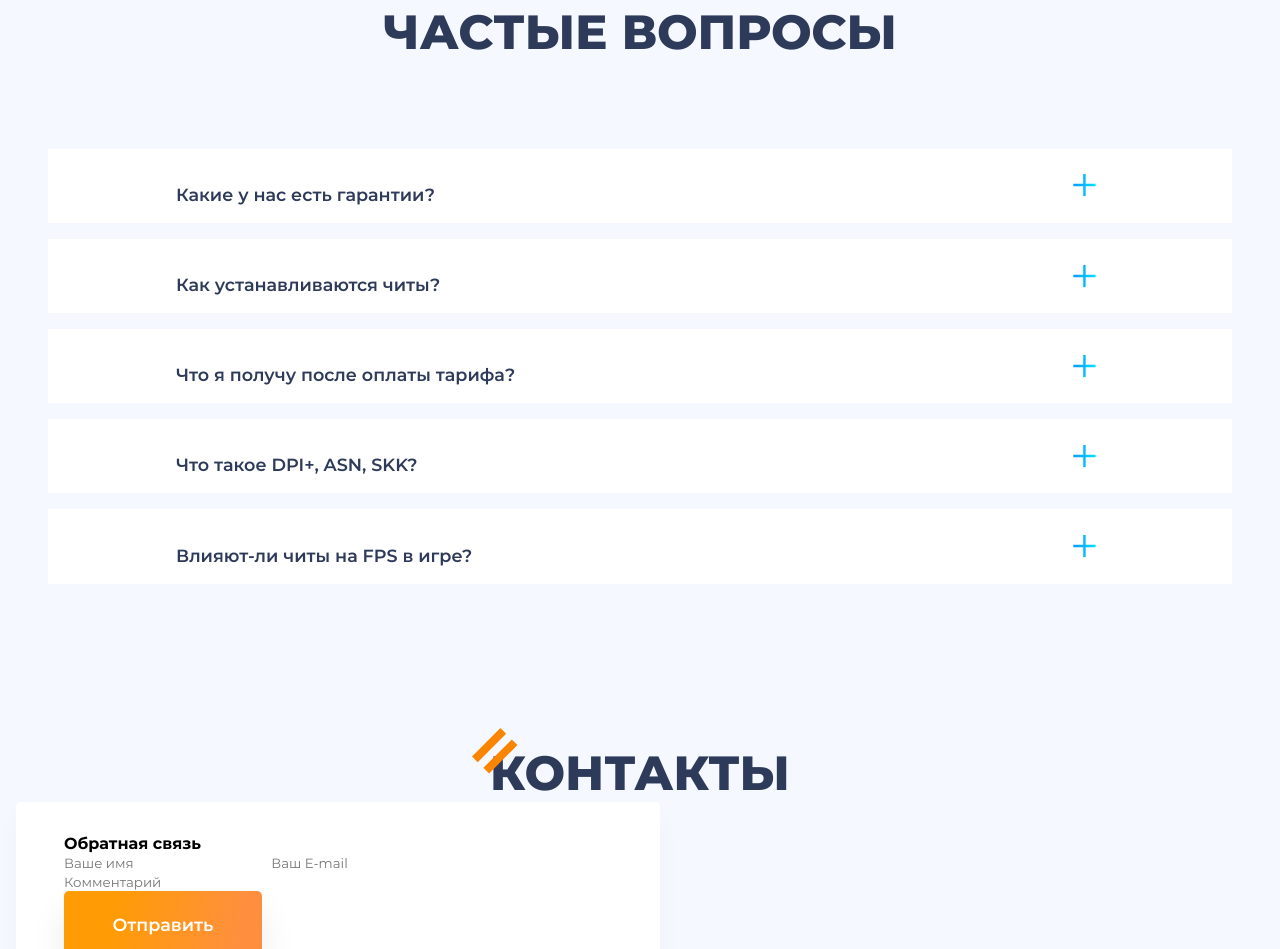
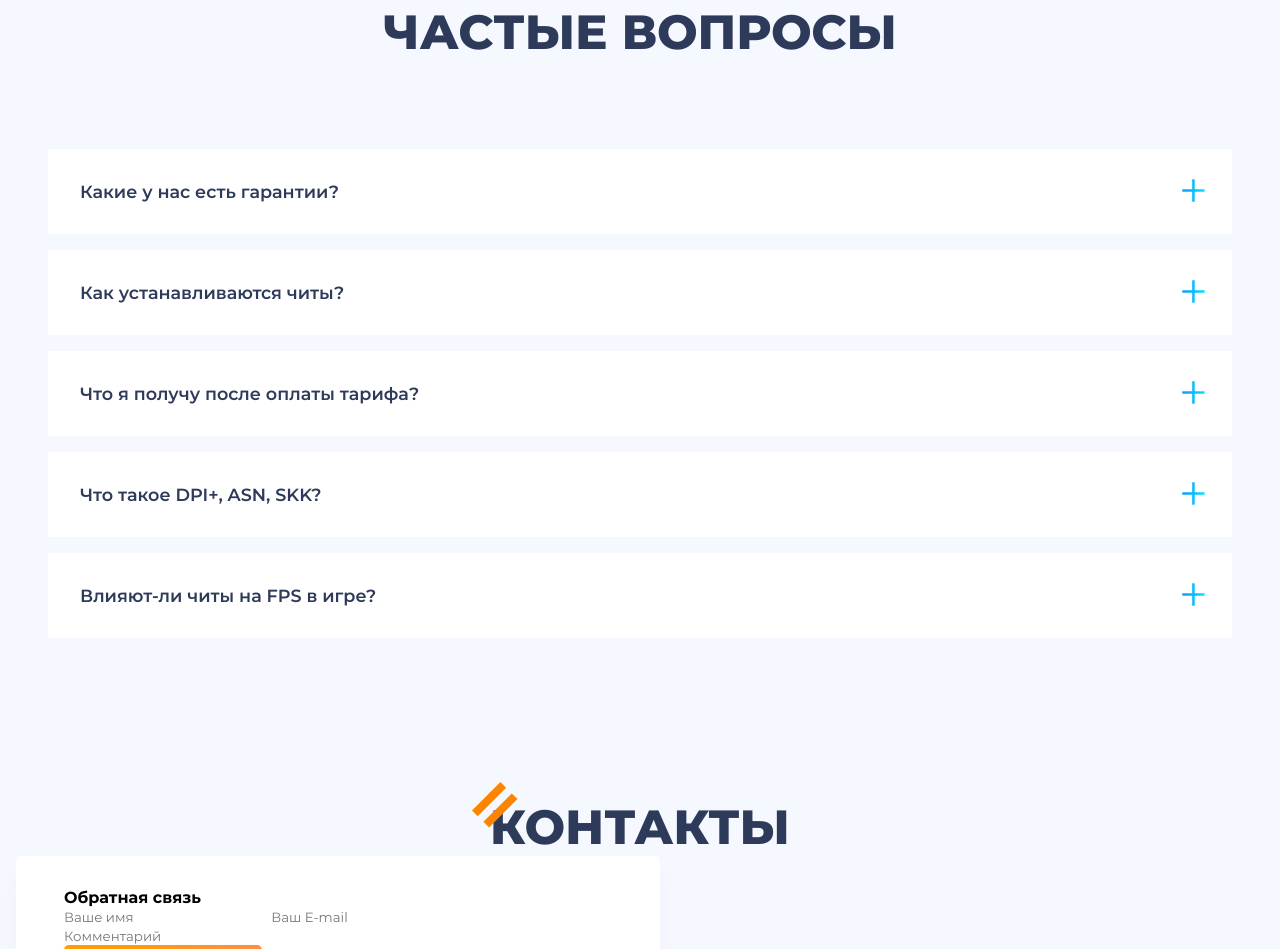
Before and after one commit to AlexPror/PUBG-landing, a website: page src/index.html in a window 1280 px wide. Shown: the part 3689-4638 px from the top of the page. Drawn offline with Linux system fonts and the light colour scheme.

Commit message:
fix accordion

```diff
--- a/src/index.html
+++ b/src/index.html
@@ -555,7 +555,7 @@
         <div class="accordion-wrapper">
           <div class="accordion-label">Какие у нас есть гарантии? </div>
           <div class="accordion-content">
-            <div class="accordion-divider"></div><p>Мы официальные диллеры данного чита. Нам доверяет огромное количество людей. Также, Вы
+            <p>Мы официальные диллеры данного чита. Нам доверяет огромное количество людей. Также, Вы
               можете посмотреть представленные скриншоты читов выше.</p>
           </div>
         </div>
--- a/src/js/script.js
+++ b/src/js/script.js
@@ -1,4 +1,5 @@
 const accordionArray = document.getElementsByClassName("accordion-wrapper");
+
 for (i = 0; i < accordionArray.length; i++) {
   accordionArray[i].addEventListener("click", function () {
     this.classList.toggle("active");
--- a/src/scss/blocks/_accordion.scss
+++ b/src/scss/blocks/_accordion.scss
@@ -13,8 +13,8 @@
   flex-direction: column;
   margin: 1rem 2rem;
   background: #FFF;
-  padding: 2.2rem 0 2rem 2rem;
-
+  padding: 2rem 0 2rem 0;
+  position: relative;
 }
 
 .accordion-title {
@@ -35,39 +35,50 @@
 }
 
 .accordion-label {
-  border-radius: 5px;
+  width: 100%;
+  padding-left: 2rem;
   color: #2E3A59;
   font-size: 1.1rem;
   font-weight: 600;
-  width: 60rem;
-  height: 7px;
-  list-style: none;
   cursor: pointer;
-  position: relative;
+
 
   &:before {
-    content:url(/src/icons/faq/plus.svg);
-    top: 50%;
+    content:url(../icons/faq/plus.svg);
+    width: 10px;
+    height: 10px;
+    top: 42%;
     right: 2.5rem;
     transform: translateY(-50%);
     position: absolute;
+    transition: transform .5s ease;
   }
 }
+.accordion-wrapper.active .accordion-label::before {
+  top: 19%;
+  transform: rotate(45deg);
+}
 
-.accordion-content {
+.accordion-wrapper .accordion-content {
   position: relative;
+  top: 105%;
+  left: 2%;
   height: 0;
   overflow: hidden;
   transition: 0.5s;
-  overflow-y: auto;
+
   border-left: 0.1rem solid #0AA6FE;
   padding-left: 1rem;
 
-  .active & {
-    height: auto;
-  }
+  // .active & {
+  //   height: auto;
+  // }
 }
 
+.accordion-wrapper.active .accordion-content {
+  height: auto;
+  padding: 1rem;
+}
 .accordeon-divider {
   width: 4rem;
   height: 0.2rem;
```
Also changed, not shown: src/css/style.min.css, 1 other file.
